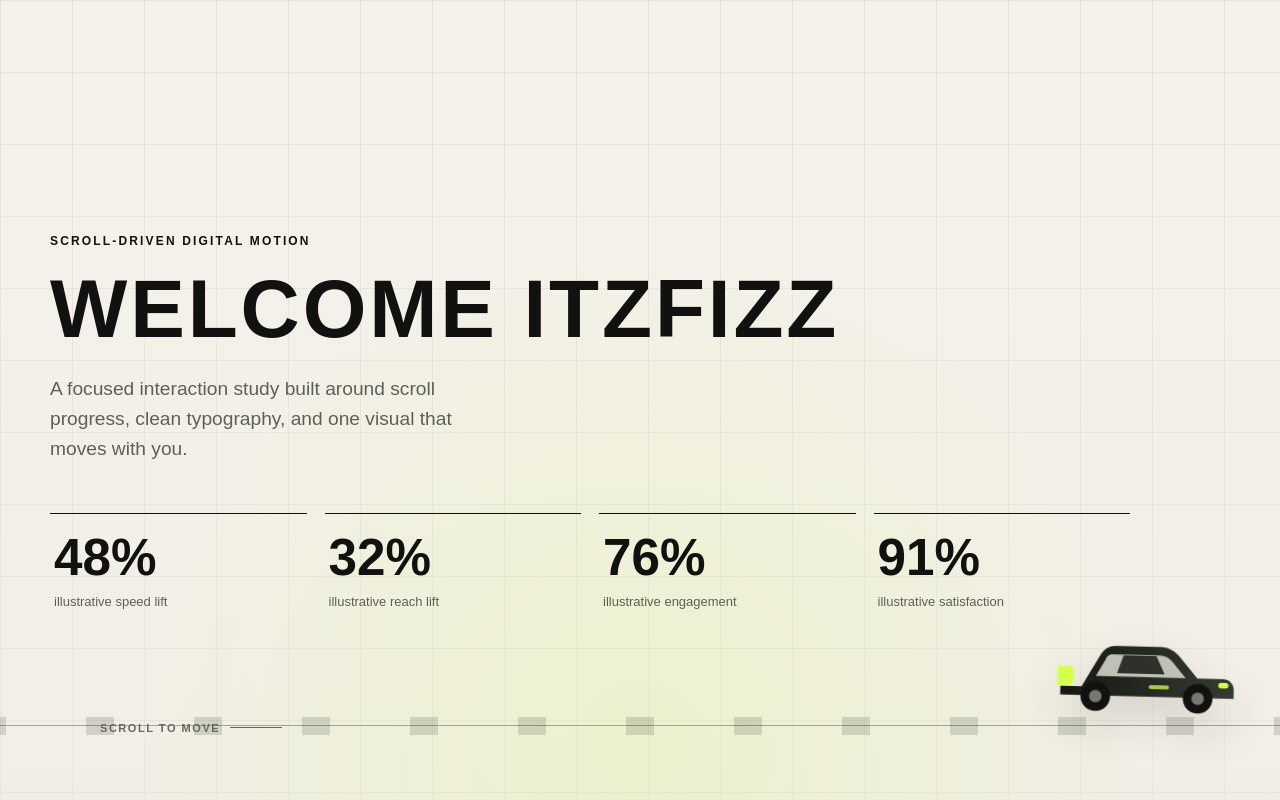
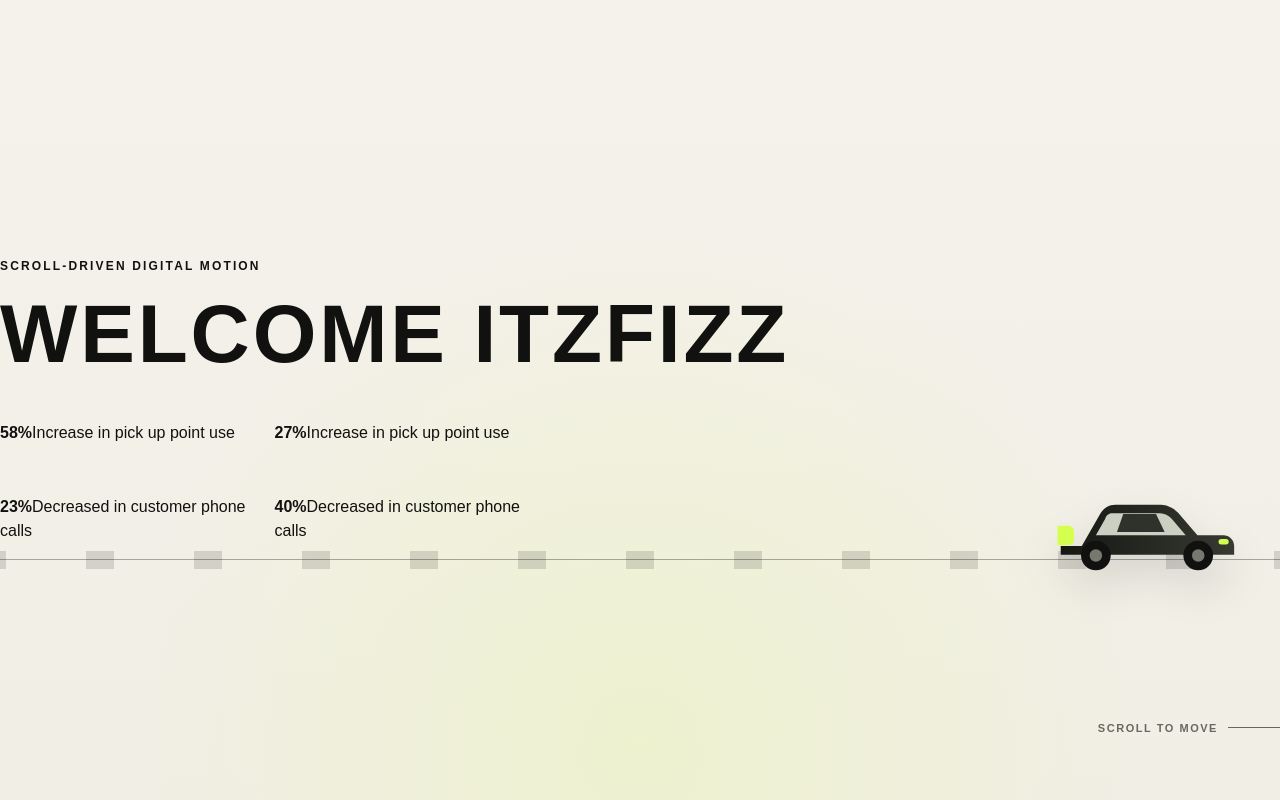
Before and after one commit to shivam22-source/Itzfizz-Motion, a React (Vite) app: page / in a window 1280 px wide. Shown: the top 800 px of the page. Built offline with nearby package versions, Linux system fonts and the light colour scheme.

Commit message:
fix: match reference layout and scroll mapping

```diff
--- a/src/components/Hero.jsx
+++ b/src/components/Hero.jsx
@@ -1,20 +1,22 @@
+"use client";
+
 import { useLayoutEffect, useRef } from "react";
 import gsap from "gsap";
 import { ScrollTrigger } from "gsap/ScrollTrigger";
 
 const stats = [
-  { value: "48%", label: "illustrative speed lift" },
-  { value: "32%", label: "illustrative reach lift" },
-  { value: "76%", label: "illustrative engagement" },
-  { value: "91%", label: "illustrative satisfaction" },
+  { value: "58%", label: "Increase in pick up point use", style: "stat-yellow" },
+  { value: "27%", label: "Increase in pick up point use", style: "stat-dark" },
+  { value: "23%", label: "Decreased in customer phone calls", style: "stat-blue" },
+  { value: "40%", label: "Decreased in customer phone calls", style: "stat-orange" },
 ];
 
 export default function Hero() {
   const sectionRef = useRef(null);
+  const bannerRef = useRef(null);
   const titleRef = useRef(null);
-  const statsRef = useRef(null);
   const carRef = useRef(null);
-  const cueRef = useRef(null);
+  const statRefs = useRef([]);
 
   useLayoutEffect(() => {
     gsap.registerPlugin(ScrollTrigger);
@@ -25,79 +27,59 @@ export default function Hero() {
 
     const context = gsap.context(() => {
       const titleLetters = titleRef.current.querySelectorAll("span");
-      const statItems = statsRef.current.querySelectorAll(".stat");
 
-      const intro = gsap.timeline({ defaults: { ease: "power3.out" } });
+      const intro = gsap.timeline({
+        defaults: { ease: "power3.out" },
+      });
 
       intro
-        .to(titleLetters, {
+        .fromTo(
+          bannerRef.current,
+          { scaleX: 0, transformOrigin: "center center" },
+          { scaleX: 1, duration: 0.9 }
+        )
+        .fromTo(
+          titleLetters,
+          {
+            opacity: 0,
+            y: 28,
+            letterSpacing: "0.12em",
+          },
+          {
             opacity: 1,
             y: 0,
-          duration: 0.7,
-          stagger: 0.045,
-        })
-        .to(
-          statItems,
+            letterSpacing: "0.035em",
+            duration: 1,
+            stagger: 0.04,
+          },
+          "-=0.55"
+        )
+        .fromTo(
+          statRefs.current.filter(Boolean),
+          { opacity: 0, y: 24 },
           {
             opacity: 1,
             y: 0,
             duration: 0.55,
-            stagger: 0.1,
+            stagger: 0.12,
           },
-          "-=0.2"
+          "-=0.45"
         );
 
-      const scrollTimeline = gsap.timeline({
-        scrollTrigger: {
+      ScrollTrigger.create({
         trigger: sectionRef.current,
         start: "top top",
-          end: "bottom bottom",
-          scrub: true,
-          invalidateOnRefresh: true,
+        end: "bottom top",
+        scrub: 0.35,
+        onUpdate: (self) => {
+          const x = 80 - self.progress * 160;
+
+          gsap.set(carRef.current, {
+            x: x + "vw",
+            force3D: true,
+          });
         },
       });
-
-      scrollTimeline
-        .fromTo(
-          carRef.current,
-          {
-            x: () => window.innerWidth * 0.8,
-            rotation: 1.5,
-          },
-          {
-            x: () => -window.innerWidth * 0.6,
-            rotation: -1.5,
-            ease: "none",
-          },
-          0
-        )
-        .to(
-          titleRef.current,
-          {
-            y: -85,
-            opacity: 0.45,
-            ease: "none",
-          },
-          0
-        )
-        .to(
-          statsRef.current,
-          {
-            y: -45,
-            opacity: 0.32,
-            ease: "none",
-          },
-          0
-        )
-        .to(
-          cueRef.current,
-          {
-            opacity: 0,
-            y: 10,
-            ease: "none",
-          },
-          0.08
-        );
     }, sectionRef);
 
     return () => context.revert();
@@ -107,11 +89,12 @@ export default function Hero() {
 
   return (
     <section ref={sectionRef} className="hero" aria-labelledby="hero-title">
-      <div className="hero-grid" aria-hidden="true" />
+      <div className="hero-sticky">
+        <div className="hero-background" aria-hidden="true" />
 
-      <div className="hero-sticky">
-        <div className="page-shell hero-content">
-          <div className="hero-copy">
+        <div ref={bannerRef} className="hero-banner" aria-hidden="true" />
+
+        <div className="hero-shell">
           <p className="hero-kicker">Scroll-driven digital motion</p>
 
           <h1 id="hero-title" ref={titleRef} className="hero-title">
@@ -122,29 +105,38 @@ export default function Hero() {
             ))}
           </h1>
 
-            <p className="hero-note">
-              A focused interaction study built around scroll progress, clean
-              typography, and one visual that moves with you.
-            </p>
-
-            <div
-              ref={statsRef}
-              className="stats"
-              aria-label="Illustrative metrics"
+          <div className="stats stats-top" aria-label="Illustrative metrics">
+            {stats.slice(0, 2).map((stat, index) => (
+              <article
+                className={`stat-card ${stat.style}`}
+                key={stat.value}
+                ref={(element) => {
+                  statRefs.current[index] = element;
+                }}
               >
-              {stats.map((stat) => (
-                <div className="stat" key={stat.value}>
-                  <div className="stat-value">{stat.value}</div>
-                  <div className="stat-label">{stat.label}</div>
-                </div>
+                <strong>{stat.value}</strong>
+                <span>{stat.label}</span>
+              </article>
             ))}
           </div>
-          </div>
+
+          <div className="stats stats-bottom" aria-label="Illustrative metrics">
+            {stats.slice(2).map((stat, index) => (
+              <article
+                className={`stat-card ${stat.style}`}
+                key={stat.value}
+                ref={(element) => {
+                  statRefs.current[index + 2] = element;
+                }}
+              >
+                <strong>{stat.value}</strong>
+                <span>{stat.label}</span>
+              </article>
+            ))}
           </div>
 
-        <div className="motion-track" aria-hidden="true">
-          <div className="track-line" />
-          <div className="track-dash" />
+          <div className="track-line" aria-hidden="true" />
+          <div className="track-dash" aria-hidden="true" />
 
           <svg
             ref={carRef}
@@ -166,7 +158,6 @@ export default function Hero() {
             <path
               d="M106 49h68c6 0 11 3 15 7l18 21H92l12-21c1-4 5-7 8-7Z"
               fill="#cbd0c2"
-              opacity="0.92"
             />
             <path
               d="M127 50h42l11 23h-61Z"
@@ -181,28 +172,12 @@ export default function Hero() {
               d="M43 90h14c4 0 7-3 7-7V72c0-4-3-7-7-7H43Z"
               fill="#d4ff4f"
             />
-            <rect
-              x="249"
-              y="82"
-              width="13"
-              height="7"
-              rx="3.5"
-              fill="#d4ff4f"
-            />
-            <rect
-              x="160"
-              y="87"
-              width="26"
-              height="5"
-              rx="2.5"
-              fill="#d4ff4f"
-              opacity="0.75"
-            />
+            <rect x="249" y="82" width="13" height="7" rx="3.5" fill="#d4ff4f" />
           </svg>
+
+          <div className="scroll-cue" aria-hidden="true">
+            Scroll to move
           </div>
-
-        <div ref={cueRef} className="page-shell scroll-cue" aria-hidden="true">
-          Scroll to move
         </div>
       </div>
     </section>
```
Lines whose indentation alone changed are shown as unchanged.
